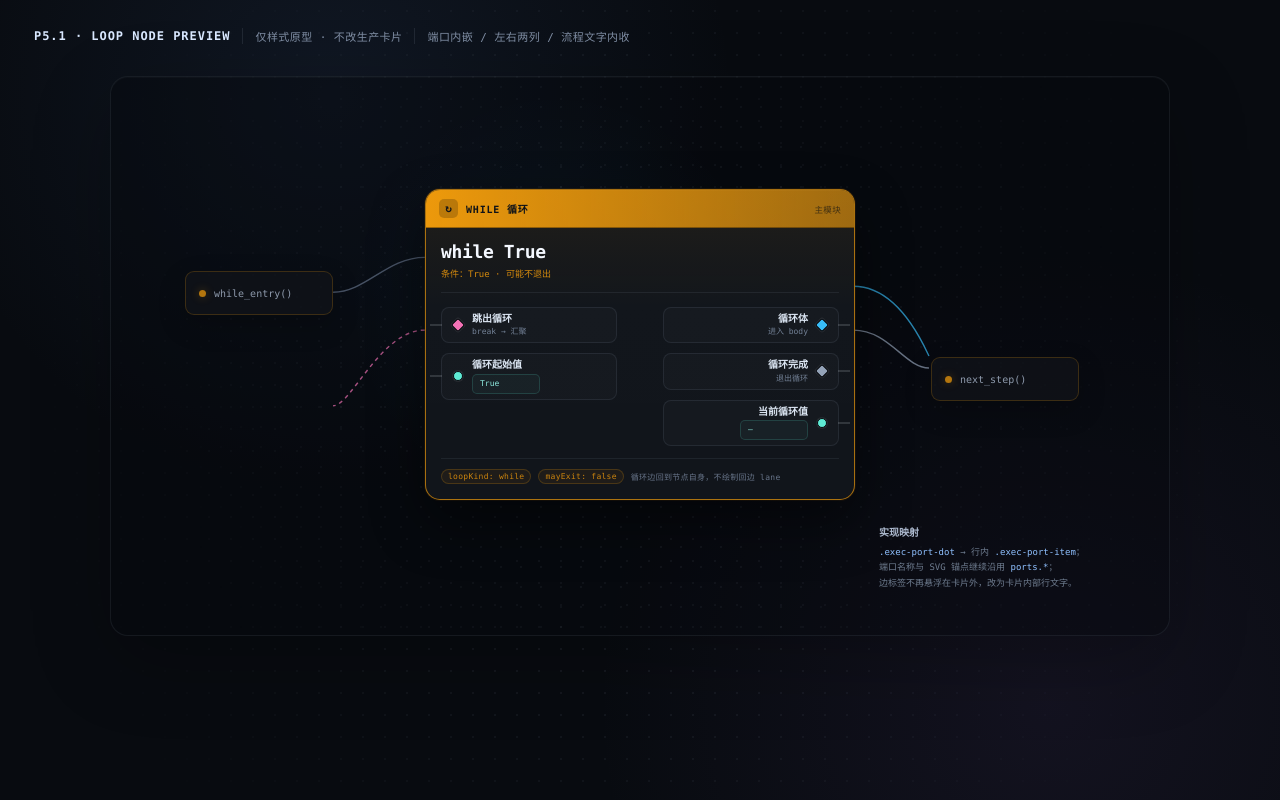
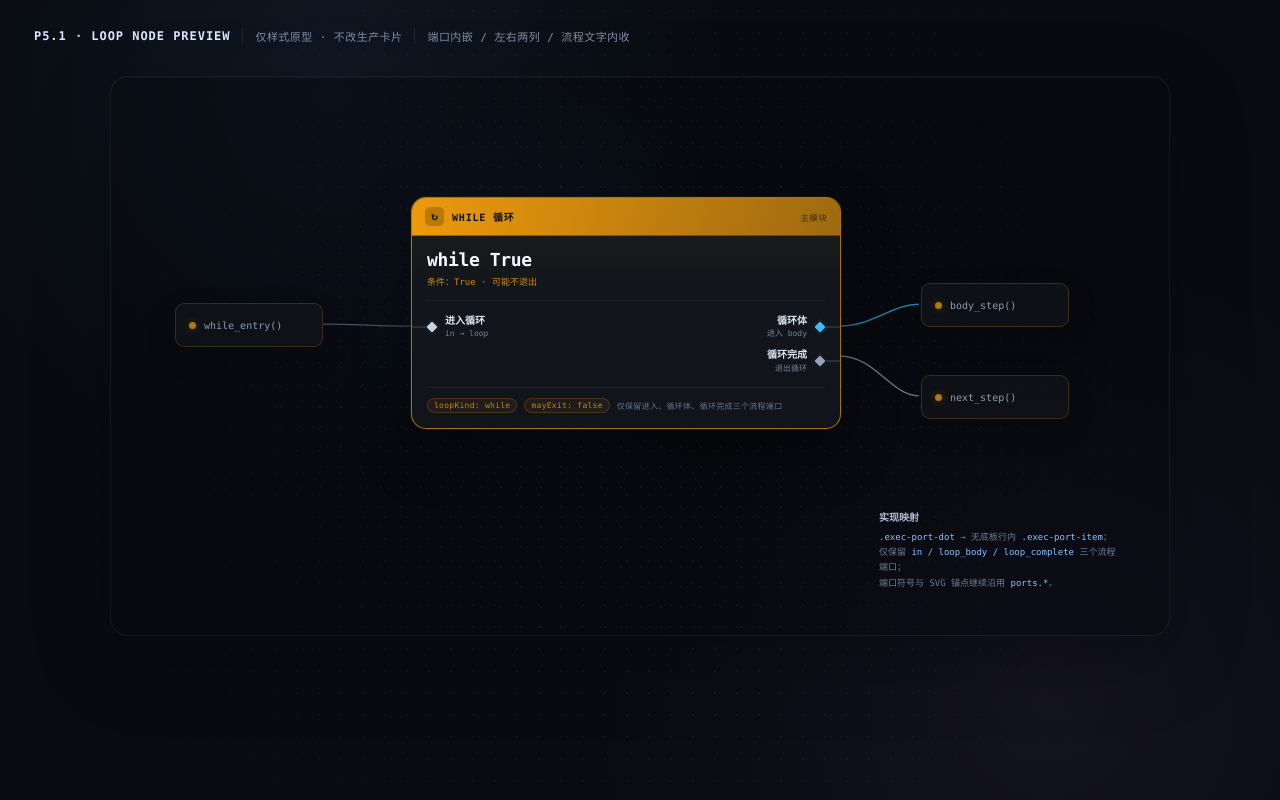
Before and after one commit to MerlinSassoon/dsh-archmap-explorer, a plain HTML site: page docs/prototype/p5.1-loop-node-preview.html in a window 1280 px wide. Drawn offline with Linux system fonts and the light colour scheme.

Commit message:
docs: simplify P5.1 loop port prototype

```diff
--- a/docs/prototype/p5.1-loop-node-preview.html
+++ b/docs/prototype/p5.1-loop-node-preview.html
@@ -20,8 +20,6 @@
     --loop-rgb: 245, 158, 11;
     --body: #38bdf8;
     --complete: #94a3b8;
-    --break: #f472b6;
-    --value: #5eead4;
   }
 
   * { box-sizing: border-box; }
@@ -119,7 +117,6 @@
   }
   .execution-edge.kind-loop_body { stroke: var(--body); }
   .execution-edge.kind-loop_complete { stroke: var(--complete); }
-  .execution-edge.kind-break { stroke: var(--break); stroke-dasharray: 4 4; }
 
   /* Ghost neighbours exist only to demonstrate where the embedded ports meet
      the edge layer. They are intentionally muted. */
@@ -147,18 +144,19 @@
     background: rgba(var(--loop-rgb), .72);
     box-shadow: 0 0 10px rgba(var(--loop-rgb), .30);
   }
-  .ghost-node.is-left { left: 74px; top: 194px; }
-  .ghost-node.is-right { left: 820px; top: 280px; }
+  .ghost-node.is-left { left: 64px; top: 226px; }
+  .ghost-node.is-body { left: 810px; top: 206px; }
+  .ghost-node.is-next { left: 810px; top: 298px; }
 
   .execution-node.kind-loop {
     --mc: var(--loop);
     --mc-rgb: var(--loop-rgb);
     position: absolute;
     z-index: 4;
-    left: 314px;
-    top: 112px;
+    left: 300px;
+    top: 120px;
     width: 430px;
-    min-height: 302px;
+    min-height: 232px;
     display: flex;
     flex-direction: column;
     overflow: hidden;
@@ -262,12 +260,12 @@
     position: relative;
     display: flex;
     align-items: center;
-    gap: 9px;
-    min-height: 36px;
-    padding: 5px 11px;
-    border: 1px solid rgba(148, 163, 184, .12);
-    border-radius: 8px;
-    background: rgba(255, 255, 255, .018);
+    gap: 8px;
+    min-height: 24px;
+    padding: 0;
+    border: 0;
+    border-radius: 0;
+    background: transparent;
   }
   .exec-port-item.is-left { margin-right: 10px; }
   .exec-port-item.is-right { margin-left: 10px; justify-content: flex-end; text-align: right; }
@@ -275,14 +273,14 @@
     content: "";
     position: absolute;
     top: 50%;
-    width: 12px;
+    width: 15px;
     height: 1px;
     background: currentColor;
-    opacity: .30;
+    opacity: .24;
     transform: translateY(-50%);
   }
-  .exec-port-item.is-left::before { left: -12px; }
-  .exec-port-item.is-right::before { right: -12px; }
+  .exec-port-item.is-left::before { left: -15px; }
+  .exec-port-item.is-right::before { right: -15px; }
 
   .exec-port-symbol {
     position: relative;
@@ -297,9 +295,7 @@
   .exec-port-symbol.shape-triangle { border-radius: 2px; transform: rotate(45deg); }
   .exec-port-symbol.port-loop_body { background: var(--body); }
   .exec-port-symbol.port-loop_complete { background: var(--complete); }
-  .exec-port-symbol.port-loop_break { background: var(--break); }
-  .exec-port-symbol.port-loop_start,
-  .exec-port-symbol.port-loop_current { background: var(--value); }
+  .exec-port-symbol.port-in { background: #c8d4e2; }
 
   .exec-port-copy {
     min-width: 0;
@@ -320,22 +316,6 @@
     font-size: 8px;
     line-height: 1.25;
   }
-  .exec-port-value {
-    display: inline-flex;
-    align-items: center;
-    width: fit-content;
-    min-width: 68px;
-    height: 20px;
-    padding: 0 7px;
-    border: 1px solid rgba(94, 234, 212, .16);
-    border-radius: 5px;
-    background: rgba(94, 234, 212, .045);
-    color: #8de9dd;
-    font-family: var(--mono);
-    font-size: 8px;
-    line-height: 1;
-  }
-
   .exec-loop-foot {
     display: flex;
     align-items: center;
@@ -389,17 +369,20 @@
     <svg class="edge-layer" viewBox="0 0 1060 560" aria-hidden="true">
       <!-- Incoming edge: the path is allowed to continue under the card; the
            visible connector ends at the in-card port stem. -->
-      <path class="execution-edge" d="M 222 216 C 255 216 276 181 314 181"></path>
-      <path class="execution-edge kind-loop_body" d="M 744 210 C 790 210 815 270 820 280"></path>
-      <path class="execution-edge kind-loop_complete" d="M 744 254 C 780 254 796 292 820 292"></path>
-      <path class="execution-edge kind-break" d="M 314 254 C 270 254 240 330 222 330"></path>
+      <path class="execution-edge" d="M 212 248 C 244 248 268 250 300 250"></path>
+      <path class="execution-edge kind-loop_body" d="M 730 250 C 764 250 782 228 810 228"></path>
+      <path class="execution-edge kind-loop_complete" d="M 730 280 C 766 280 782 320 810 320"></path>
     </svg>
 
     <div class="ghost-node is-left">
       <span class="ghost-dot"></span>
       <span>while_entry()</span>
     </div>
-    <div class="ghost-node is-right">
+    <div class="ghost-node is-body">
+      <span class="ghost-dot"></span>
+      <span>body_step()</span>
+    </div>
+    <div class="ghost-node is-next">
       <span class="ghost-dot"></span>
       <span>next_step()</span>
     </div>
@@ -419,19 +402,11 @@
 
         <div class="exec-loop-grid">
           <div class="exec-loop-col">
-            <div class="exec-port-item is-left" data-port="loop_break">
-              <span class="exec-port-symbol shape-triangle port-loop_break" aria-hidden="true"></span>
+            <div class="exec-port-item is-left" data-port="in">
+              <span class="exec-port-symbol shape-triangle port-in" aria-hidden="true"></span>
               <span class="exec-port-copy">
-                <b>跳出循环</b>
-                <small>break → 汇聚</small>
-              </span>
-            </div>
-
-            <div class="exec-port-item is-left" data-port="loop_start">
-              <span class="exec-port-symbol shape-circle port-loop_start" aria-hidden="true"></span>
-              <span class="exec-port-copy">
-                <b>循环起始值</b>
-                <span class="exec-port-value">True</span>
+                <b>进入循环</b>
+                <small>in → loop</small>
               </span>
             </div>
           </div>
@@ -453,29 +428,22 @@
               <span class="exec-port-symbol shape-triangle port-loop_complete" aria-hidden="true"></span>
             </div>
 
-            <div class="exec-port-item is-right" data-port="loop_current">
-              <span class="exec-port-copy">
-                <b>当前循环值</b>
-                <span class="exec-port-value">—</span>
-              </span>
-              <span class="exec-port-symbol shape-circle port-loop_current" aria-hidden="true"></span>
-            </div>
           </div>
         </div>
 
         <div class="exec-loop-foot">
           <span class="exec-loop-pill">loopKind: while</span>
           <span class="exec-loop-pill">mayExit: false</span>
-          <span>循环边回到节点自身，不绘制回边 lane</span>
+          <span>仅保留进入、循环体、循环完成三个流程端口</span>
         </div>
       </div>
     </article>
 
     <aside class="spec-note">
       <b>实现映射</b>
-      <span>.exec-port-dot</span> → 行内 <span>.exec-port-item</span>；<br>
-      端口名称与 SVG 锚点继续沿用 <span>ports.*</span>；<br>
-      边标签不再悬浮在卡片外，改为卡片内部行文字。
+      <span>.exec-port-dot</span> → 无底板行内 <span>.exec-port-item</span>；<br>
+      仅保留 <span>in / loop_body / loop_complete</span> 三个流程端口；<br>
+      端口符号与 SVG 锚点继续沿用 <span>ports.*</span>。
     </aside>
   </section>
 </main>
```
